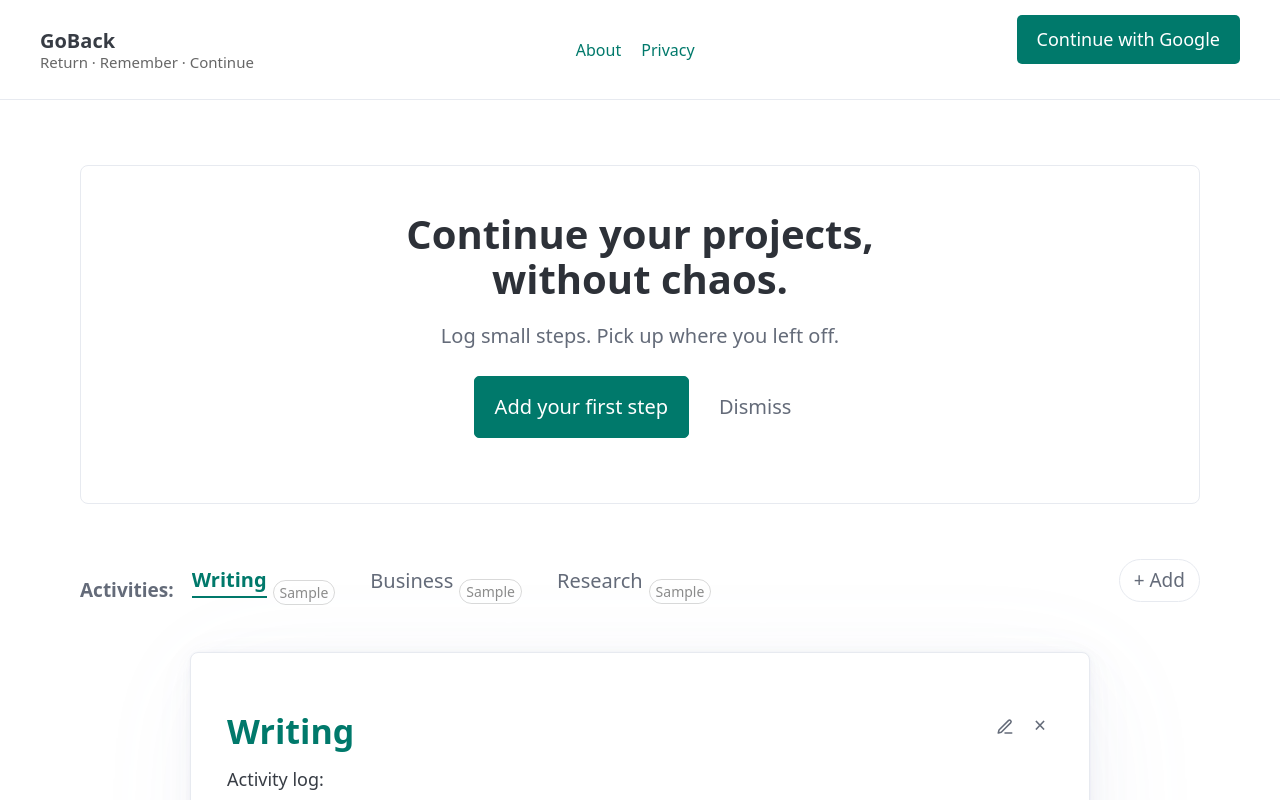
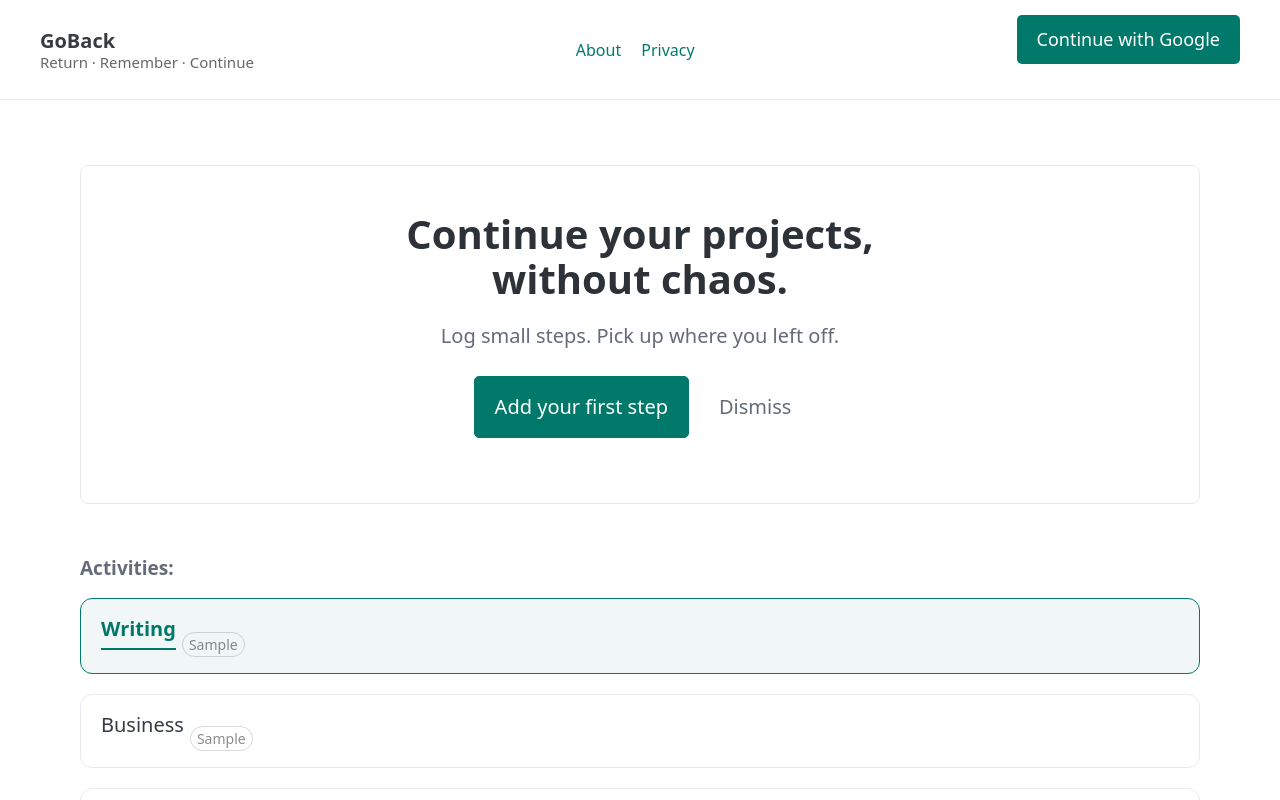
Before and after one commit to rutaio/gobackapp, a React (Vite) app in the folder frontend/: page / in a window 1280 px wide. Shown: the top 800 px of the page. Built offline with nearby package versions, Linux system fonts and the light colour scheme; no server answers.

Commit message:
experiment: display threads as vertical overview list

```diff
--- a/frontend/src/styles/components/threads-tabs.css
+++ b/frontend/src/styles/components/threads-tabs.css
@@ -5,8 +5,9 @@
 /* ROW: label + scrollable list */
 .threads-tabs__row {
   display: flex;
-  align-items: center;
-  gap: 18px;
+  flex-direction: column;
+  align-items: stretch;
+  gap: 1rem;
 }
 
 /* LABEL */
@@ -23,20 +24,18 @@
   padding: 0;
 }
 
-/* LIST CONTAINER: takes remaining space and enables horizontal scroll */
 .threads-tabs__list {
   flex: 1 1 auto;
-  min-width: 0; /* IMPORTANT for overflow-x inside flex */
-  overflow-x: auto;
-  -webkit-overflow-scrolling: touch;
+  min-width: 0;
+  overflow-x: visible;
   padding-bottom: 0;
 }
 
-/* UL: horizontal, no markers */
 .threads-tabs__ul {
   display: flex;
-  align-items: center;
-  gap: 1.75rem;
+  flex-direction: column;
+  align-items: stretch;
+  gap: 0.75rem;
   padding: 0;
   margin: 0;
   list-style: none;
@@ -57,8 +56,7 @@
 
 /* TAB BUTTONS (ThreadTab likely renders button inside li) */
 .threads-tabs .thread-item > button,
-.threads-tabs .thread-item > div,
-.threads-tabs__ul > li > button {
+.threads-tabs .thread-item > div {
   appearance: none;
   background: transparent;
   border: none;
@@ -68,6 +66,22 @@
   line-height: 1;
   color: var(--pico-muted-color);
   cursor: pointer;
+}
+
+.threads-tabs__ul > li > button {
+  width: 100%;
+  text-align: left;
+  padding: 0.85rem 1rem;
+  border: 1px solid var(--pico-muted-border-color);
+  border-radius: 12px;
+  background: #fff;
+  line-height: 1.3;
+}
+
+.threads-tabs__ul > li.is-selected > button {
+  border-color: #00796b;
+  background: rgba(0, 121, 107, 0.06);
+  color: #00796b;
 }
 
 .threads-tabs .thread-item > button:hover,
```
